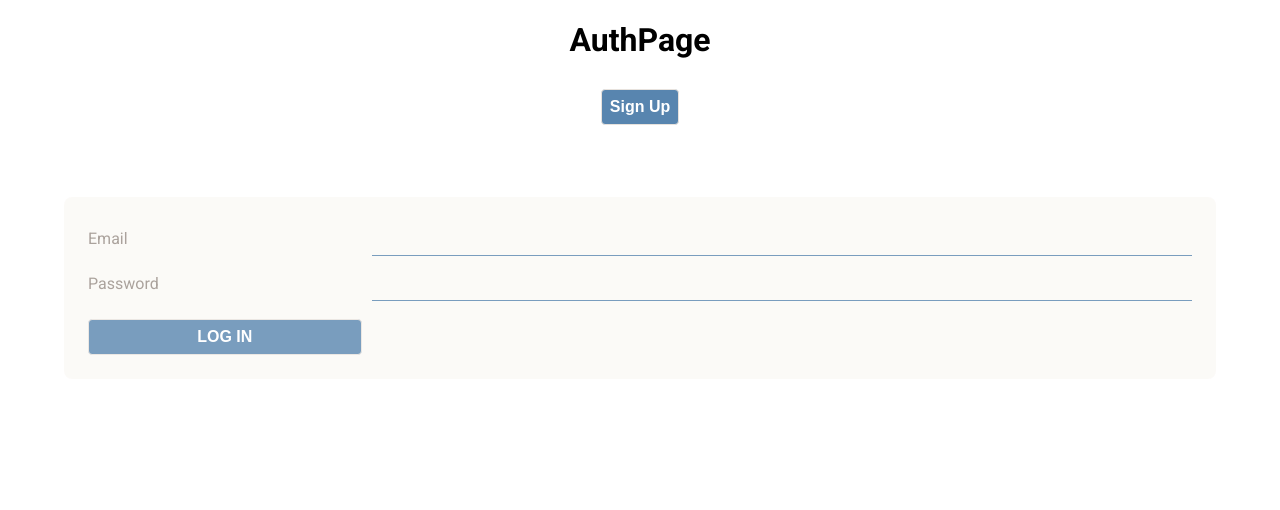
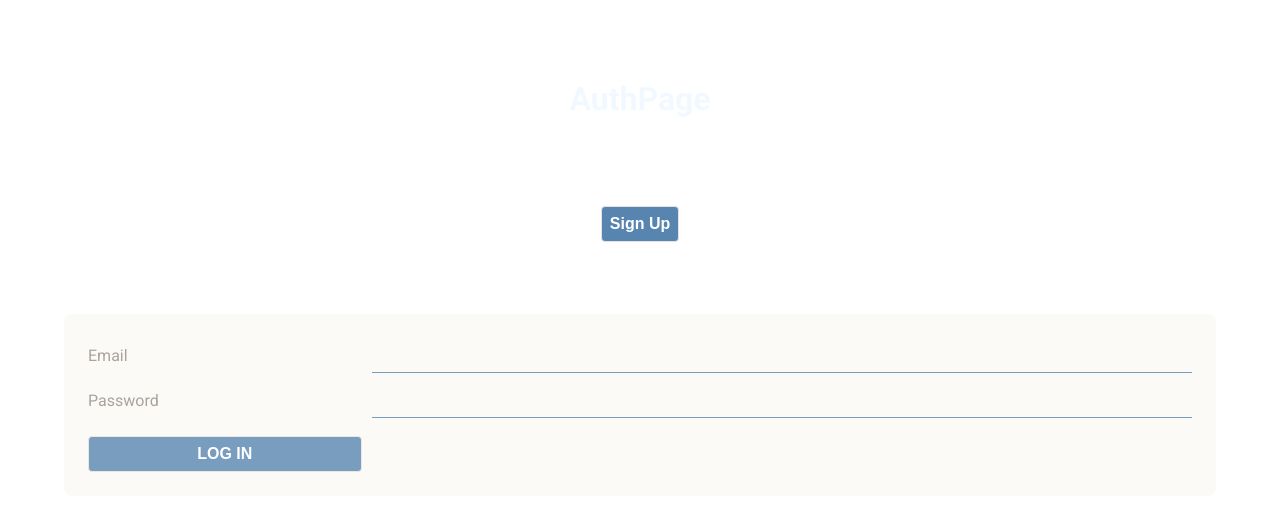
Before and after one commit to andreamaciasr/interactica, a React (Create React App) app: page / in a window 1280 px wide. Shown: the top 510 px of the page. Built offline with nearby package versions, Linux system fonts and the light colour scheme; no server answers.

Commit message:
updated h1

```diff
--- a/src/pages/App/App.css
+++ b/src/pages/App/App.css
@@ -60,3 +60,10 @@ body {
   margin-top: 20px;
   margin-bottom: 10px;
 }
+
+h1 {
+  margin: 0vmin;
+  padding: 10vmin;
+  color: aliceblue;
+  opacity: 0.87;
+}
```
